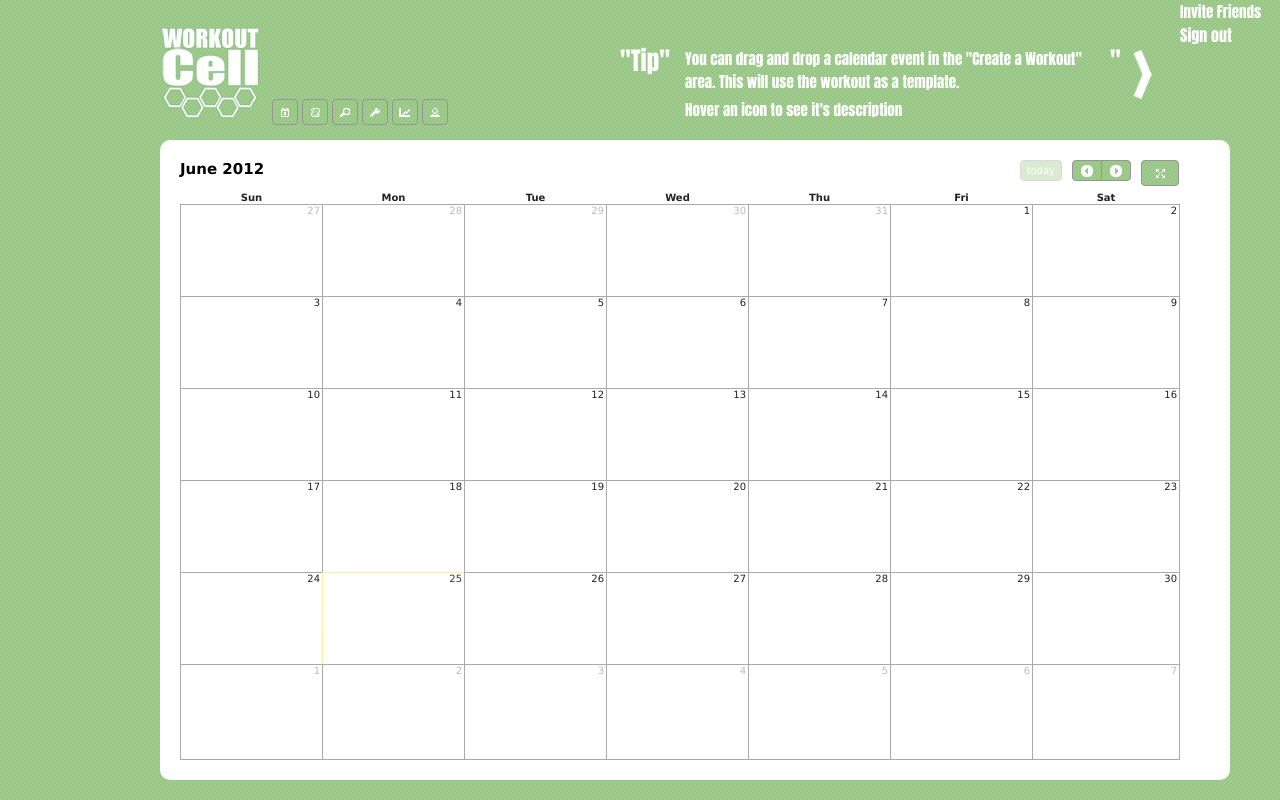
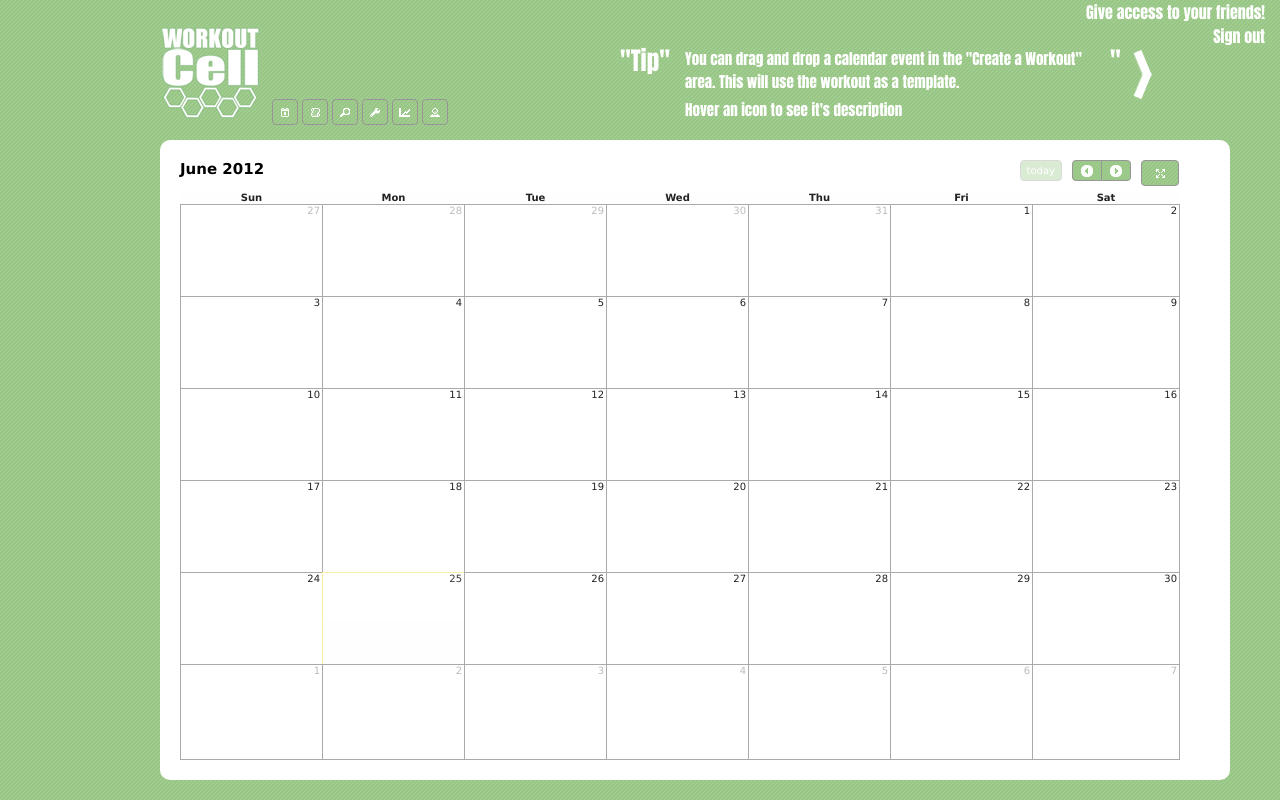
Before and after one commit to guiomie/workoutcell, a website: page views/index.html in a window 1280 px wide. Drawn offline with Linux system fonts and the light colour scheme; some packages are replaced by stand-ins of ours; no server answers.

```diff
--- a/views/index.html
+++ b/views/index.html
@@ -130,7 +130,7 @@
                 position:absolute;
                 top:0;
                 right:0;
-                width:100px;
+                width:200px;
             }
 
             .chart rect {
@@ -166,7 +166,7 @@
             <div id="navLink" style="position:absolute;bottom:10; padding-bottom: 15px;">
 	            <ul id="icons" class="ui-widget ui-helper-clearfix">
 			        <li class="ui-state-default ui-corner-all"  id="goToSocial" style="float: right;"><span class="ui-icon ui-icon-person"></span></li>
-                    <li class="ui-state-default ui-corner-all"  id="goToStats" style="float: right;"><span class="ui-icon ui-icon-folder-open"></span></li>
+                    <li class="ui-state-default ui-corner-all"  id="goToStats" title="View your workout statistics" style="float: right;"><span class="ui-icon ui-icon-folder-open"></span></li>
                     <li class="ui-state-default ui-corner-all" title="Manage your workoutcell account" id="goToConfiguration" style="float: right;"><span class="ui-icon ui-icon-wrench"></span></li>
                     <li class="ui-state-default ui-corner-all" title="Find athletes or coaches" id="goToSearch" style="float: right;"><span class="ui-icon ui-icon-search"></span></li>
                     <li class="ui-state-default ui-corner-all" title="Manage your maps" id="goToMap" style="float: right;"><span class="ui-icon ui-icon-script"></span></li>
@@ -202,7 +202,9 @@
                  </li>
             </ul>
 
-			<div class="topright"> <span id="inviteFbFriends">Invite Friends</span> <br> <a href="/logout" style="font-size: medium;">Sign out</a>  </div>
+			<div class="topright">
+                <span id="inviteFbFriends" style="font-size: medium; float:right; padding-right: 15px;">Give access to your friends!</span>
+                <br> <a href="/logout" style="font-size: medium; float:right; padding-right: 15px;">Sign out</a>  </div>
 		</div>
 
 	</div>
@@ -250,14 +252,14 @@
         <div style="float: left;">Describe your objective:&nbsp;&nbsp; </div>
         <div style="float: left; cursor:pointer;" id="editProfileObjective">To train properly, to train socially </div>
     </div>
-    <br><br><br>
+    <br><br><br><!--
     Select colors to show in calendar:<br><br>
     <div id="colorInput">
         Bike&nbsp;&nbsp; <input id="bikeColor" class='color' size='1'  style="cursor:pointer;" /><br>
         Swim <input id="swimColor" class='color' size='1' style="cursor:pointer;" /><br>
         Run&nbsp;&nbsp; <input id="runColor" class='color' size='1' style="cursor:pointer;" /><br>
         Cell&nbsp;&nbsp; <input id="cellColor" class='color' size='1' style="cursor:pointer;"  /><br>
-    </div>
+    </div> -->
 
 </div>
 
```
